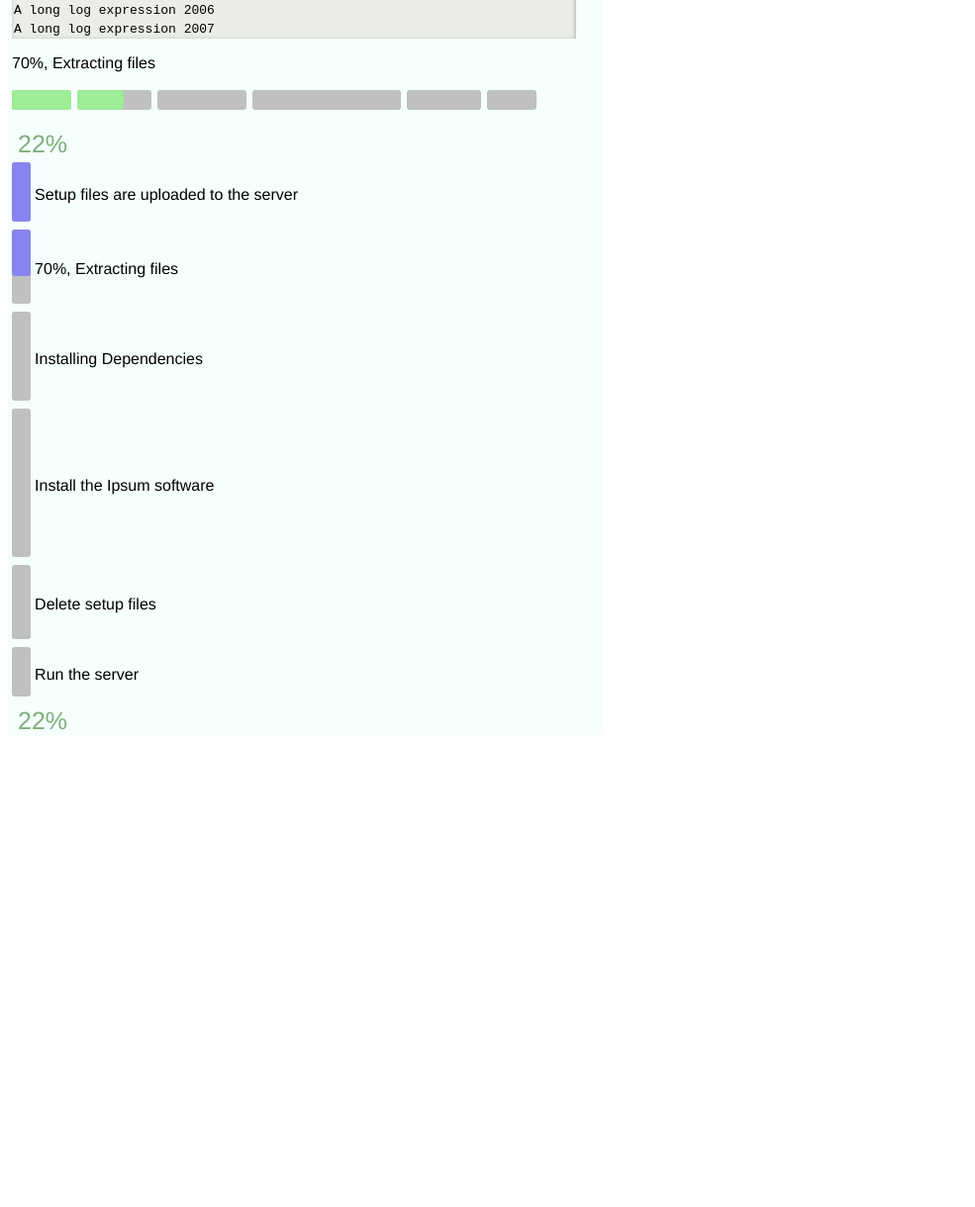
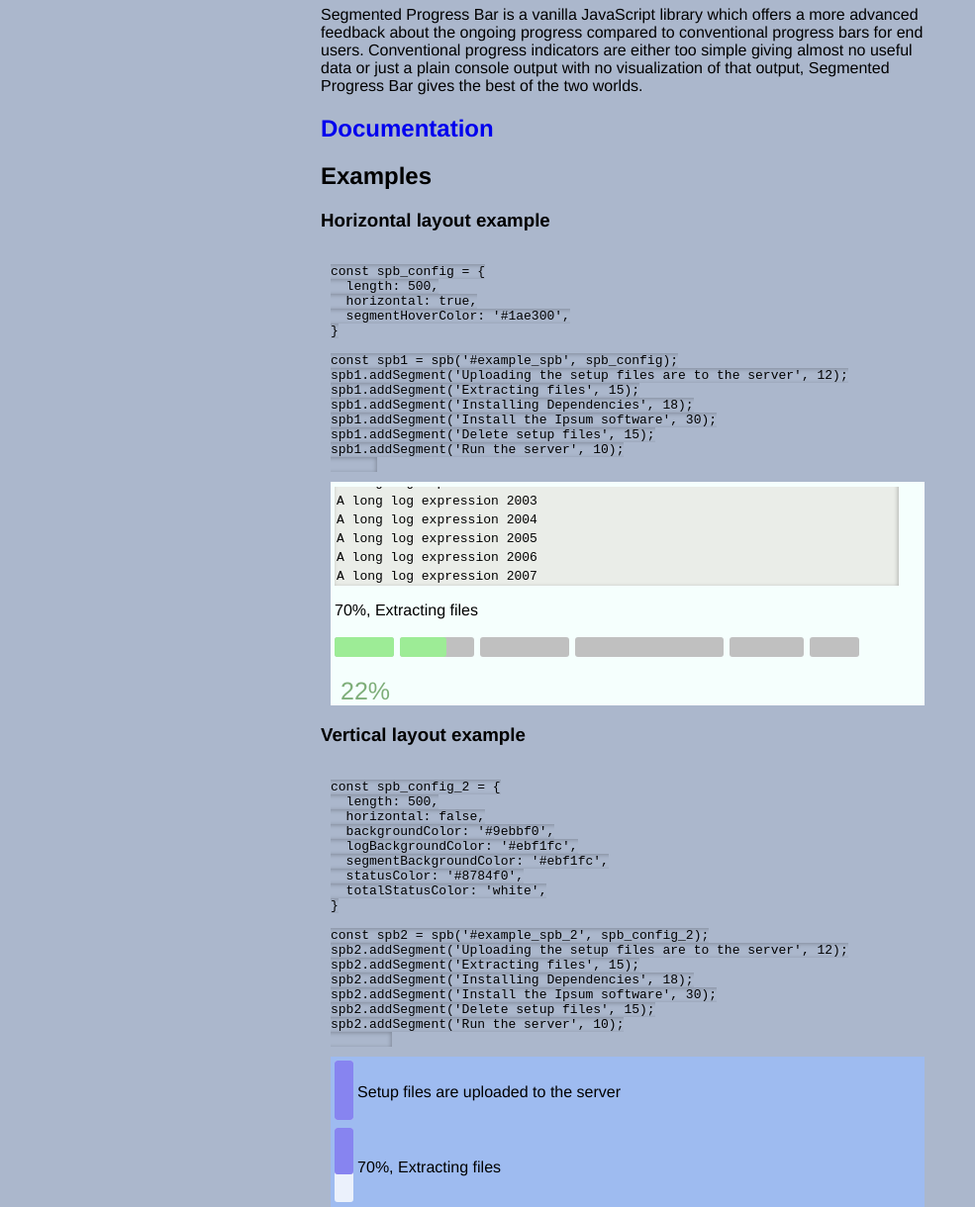
Before and after one commit to onurerenarpaci/spb-js-library, a website: page pub/example.html in a window 1280 px wide. Shown: the part 74-1294 px from the top of the page at 99% size, without its empty margins (0-985 px from the left). Before the commit the page ends 825 px from the top, so only its background shows below. Drawn offline with nearby package versions, Linux system fonts and the light colour scheme; a script that the page names is missing; a small style sheet from the web is missing.

Commit message:
examples and documentation

```diff
--- /dev/null
+++ b/pub/example.css
@@ -0,0 +1,46 @@
+body{
+    background-color: #abb7cc;
+}
+
+.page_title {
+    width: 50%;
+    align-items: center;
+    margin: auto;
+    font-family: Helvetica, sans-serif;
+}
+
+#documentation {
+    text-decoration: none;
+}
+
+.examples {
+    width: 50%;
+    align-items: center;
+    margin: auto;
+    font-family: Helvetica, sans-serif;
+}
+
+
+.spb {
+    margin: 10px
+}
+
+pre {
+    margin: 10px
+}
+
+.documentation {
+    width: 50%;
+    align-items: center;
+    margin: auto;
+    font-family: Helvetica, sans-serif;
+    overflow: scroll;
+}
+
+code{
+    box-shadow: inset -1px 1px 4px rgba(0, 0, 0, 0.25);
+}
+
+.documentation h3 {
+    font-family: monospace;
+}
--- a/pub/example.html
+++ b/pub/example.html
@@ -6,7 +6,11 @@
 
     <title>JS Libraries</title>
 
+    <link rel="stylesheet" href="https://cdn.jsdelivr.net/gh/highlightjs/cdn-release@11.3.1/build/styles/default.min.css">
+    <script src="https://cdn.jsdelivr.net/gh/highlightjs/cdn-release@11.3.1/build/highlight.min.js"></script>
+
     <link rel="stylesheet" href="segmented_progress_bar.css" />
+    <link rel="stylesheet" href="example.css" />
 
     <script
       defer
@@ -20,9 +24,61 @@
     ></script>
 
     <script defer type="text/javascript" src="example.js"></script>
+    <script defer >hljs.highlightAll();</script>
   </head>
   <body>
-    <div id="example_spb" class="spb"></div>
-    <div id="example_spb_2" class="spb"></div>
+    <div class="page_title">
+      <h1>Segmented Progress Bar</h1>
+      <p>
+        Segmented Progress Bar is a vanilla JavaScript library which offers a
+        more advanced feedback about the ongoing progress compared to
+        conventional progress bars for end users. Conventional progress
+        indicators are either too simple giving almost no useful data or just a
+        plain console output with no visualization of that output, Segmented
+        Progress Bar gives the best of the two worlds.
+      </p>
+      <h2><a href="documentation.html" id="documentation">Documentation</a></h2>
+      <h2>Examples</h2>
+    </div>
+    <div class="examples">
+      <h3>Horizontal layout example</h3>
+      <pre><code class="language-javascript">
+const spb_config = {
+  length: 500,
+  horizontal: true,
+  segmentHoverColor: '#1ae300',
+}
+
+const spb1 = spb('#example_spb', spb_config);
+spb1.addSegment('Uploading the setup files are to the server', 12);
+spb1.addSegment('Extracting files', 15);
+spb1.addSegment('Installing Dependencies', 18);
+spb1.addSegment('Install the Ipsum software', 30);
+spb1.addSegment('Delete setup files', 15);
+spb1.addSegment('Run the server', 10);
+      </code></pre>
+      <div id="example_spb" class="spb"></div>
+      <h3>Vertical layout example</h3>
+      <pre><code class="language-javascript">
+const spb_config_2 = {
+  length: 500,
+  horizontal: false,
+  backgroundColor: '#9ebbf0',
+  logBackgroundColor: '#ebf1fc',
+  segmentBackgroundColor: '#ebf1fc',
+  statusColor: '#8784f0',
+  totalStatusColor: 'white',
+}
+
+const spb2 = spb('#example_spb_2', spb_config_2);
+spb2.addSegment('Uploading the setup files are to the server', 12);
+spb2.addSegment('Extracting files', 15);
+spb2.addSegment('Installing Dependencies', 18);
+spb2.addSegment('Install the Ipsum software', 30);
+spb2.addSegment('Delete setup files', 15);
+spb2.addSegment('Run the server', 10);
+        </code></pre>
+      <div id="example_spb_2" class="spb"></div>
+    </div>
   </body>
 </html>
--- a/pub/example.js
+++ b/pub/example.js
@@ -9,8 +9,8 @@ const spb_config = {
     horizontal: true,
     //backgroundColor: '#8784f0',
     //segmentBackgroundColor: '#8784f9',
-    segmentHoverColor: '#8784f0',
-    //totalStatusColor: '#8784f0',
+    segmentHoverColor: '#d6e4ff',
+
 }
 
 const spb1 = spb('#example_spb', spb_config);
@@ -24,10 +24,11 @@ spb1.addSegment('Run the server', 10);
 const spb_config_2 = {
     length: 500,
     horizontal: false,
-    //backgroundColor: '#8784f0',
-    //logBackgroundColor: '#8784f0',
-    //segmentBackgroundColor: '#8784f9',
+    backgroundColor: '#9ebbf0',
+    logBackgroundColor: '#ebf1fc',
+    segmentBackgroundColor: '#ebf1fc',
     statusColor: '#8784f0',
+    totalStatusColor: 'white',
 }
 
 const spb2 = spb('#example_spb_2', spb_config_2);
```
Also changed, not shown: pub/documentation.html (added, +93 -0 lines).
